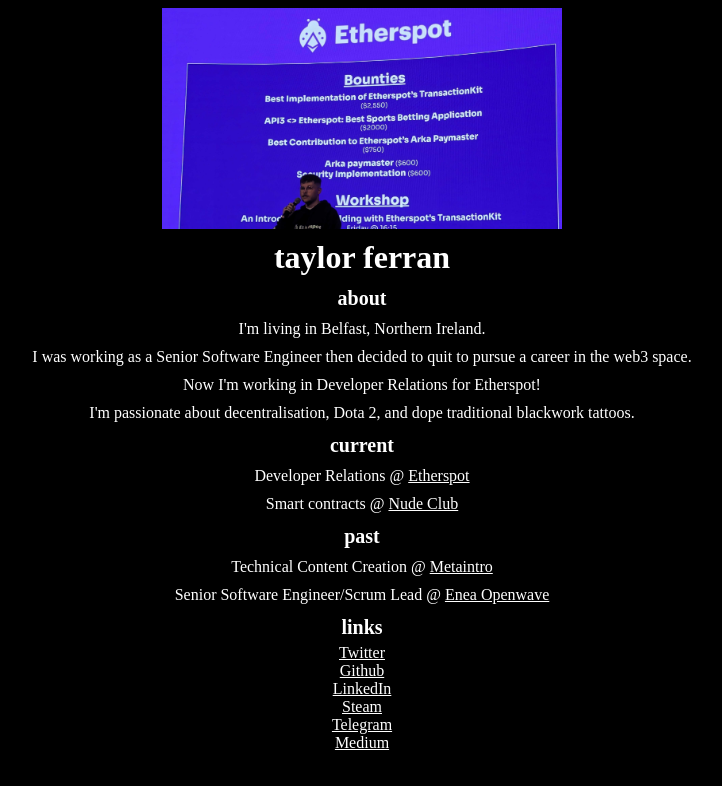
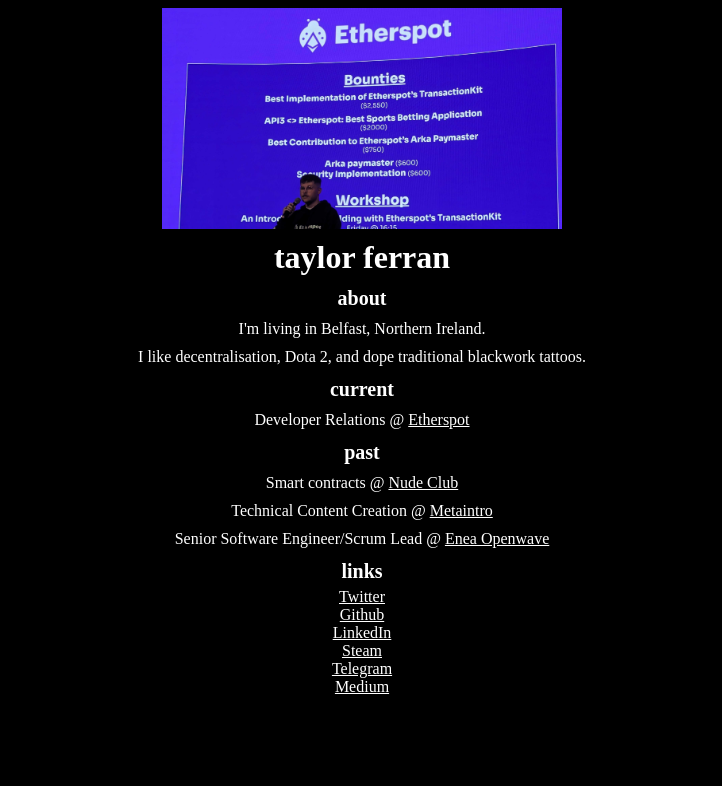
Before and after one commit to taylorferran/taylor-wiki, a Next.js app in the folder my-app/: page / in a window 1280 px wide. Shown: the top 786 px of the page, without its empty margins (278-1000 px from the left). Built offline with nearby package versions, Linux system fonts and the light colour scheme; a web font is replaced by a local one.

Commit message:
Small update

```diff
--- a/my-app/pages/index.js
+++ b/my-app/pages/index.js
@@ -26,14 +26,13 @@
 
         <b>about</b>
           <p>I'm living in Belfast, Northern Ireland.</p>
-          <p>I was working as a Senior Software Engineer then decided to quit to pursue a career in the web3 space.</p>
-          <p>Now I'm working in Developer Relations for Etherspot!</p>
-          <p>I'm passionate about decentralisation, Dota 2, and dope traditional blackwork tattoos.</p>
+          <p>I like decentralisation, Dota 2, and dope traditional blackwork tattoos.</p>
+
           <b>current</b>
           <p>Developer Relations @ <a href="https://etherspot.io" target="_blank">Etherspot</a></p>
-          <p>Smart contracts @ <a href="https://twitter.com/nudeclubapp" target="_blank">Nude Club</a></p>
 
         <b>past</b>
+        <p>Smart contracts @ <a href="https://twitter.com/nudeclubapp" target="_blank">Nude Club</a></p>
         <p>Technical Content Creation @ <a href="https://www.metaintro.com/" target="_blank">Metaintro</a></p>
         <p>Senior Software Engineer/Scrum Lead @  <a href="https://owmobility.com/" target="_blank">Enea Openwave</a></p>
 
```
